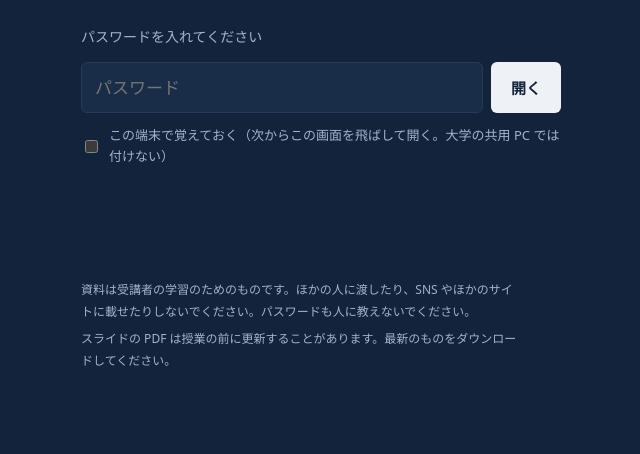
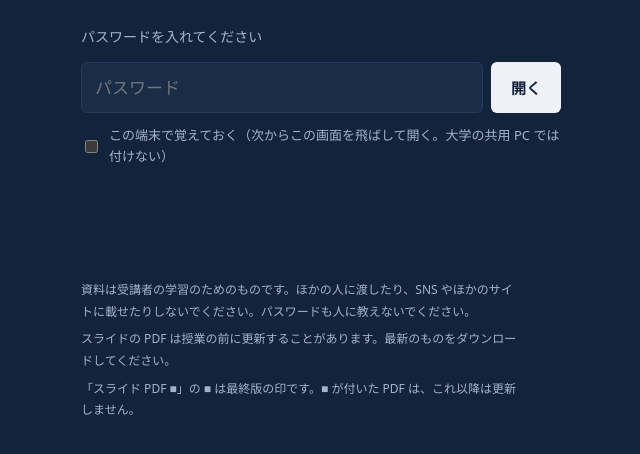
Before and after one commit to shoebi2/kyrn, a plain HTML site: page stat/2026/index.html in a window 1280 px wide. Shown: the part 122-576 px from the top of the page, without its empty margins (159-799 px from the left). Drawn offline with Linux system fonts and the light colour scheme.

Commit message:
第9回の練習用を追加

```diff
--- a/stat/2026/index.html
+++ b/stat/2026/index.html
@@ -107,6 +107,7 @@ footer p{margin:0 0 6px;max-width:64ch}
 <footer>
   <p>資料は受講者の学習のためのものです。ほかの人に渡したり、SNS やほかのサイトに載せたりしないでください。パスワードも人に教えないでください。</p>
   <p>スライドの PDF は授業の前に更新することがあります。最新のものをダウンロードしてください。</p>
+  <p>「スライド PDF ■」の ■ は最終版の印です。■ が付いた PDF は、これ以降は更新しません。</p>
 </footer>
 </div>
 
```
Also changed, not shown: 2 other files.
